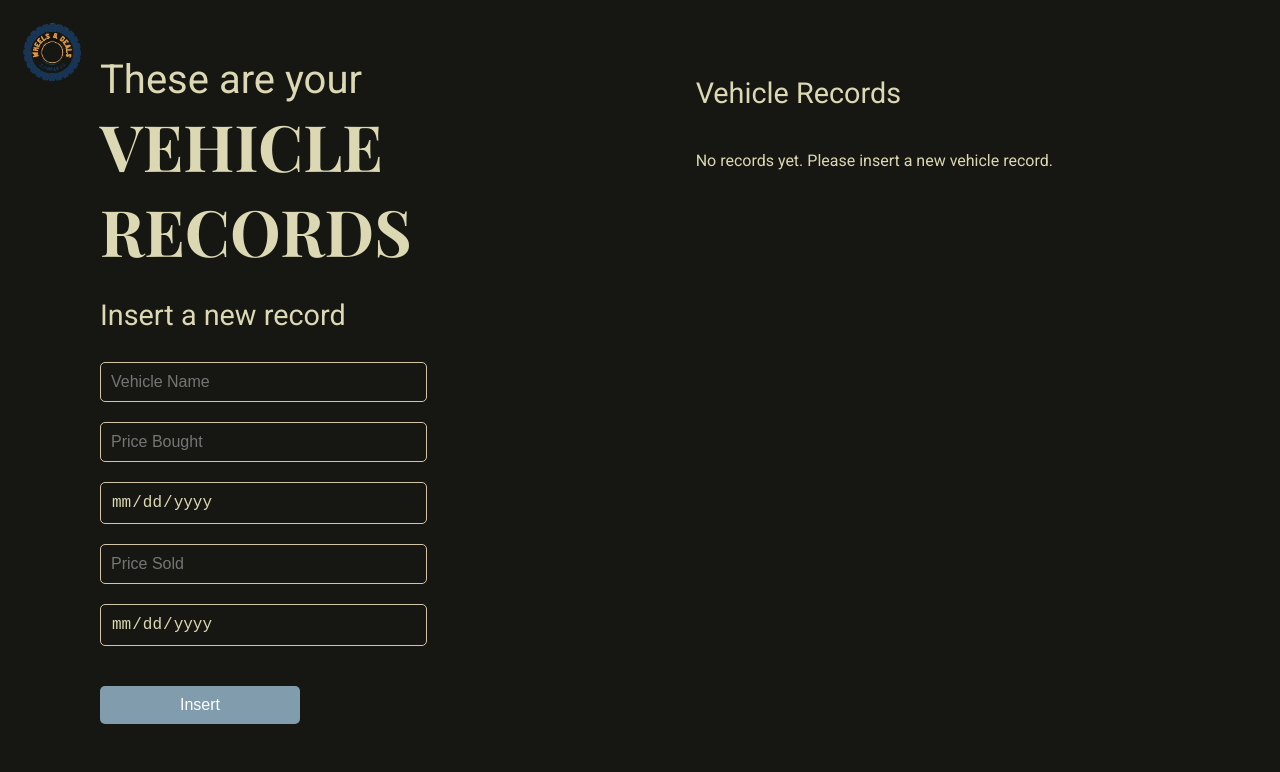
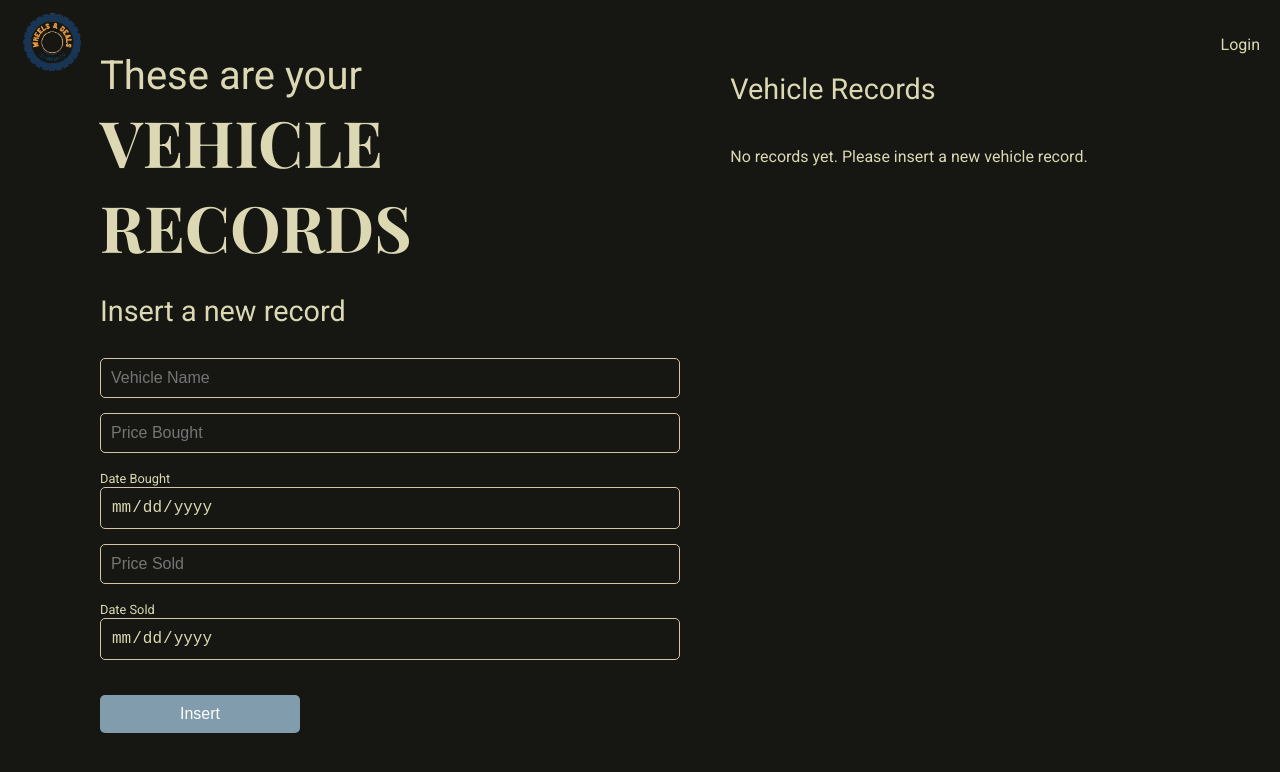
Before and after one commit to TrishaMinela/AutoDeedSale, a React (Create React App) app: page /vehicles in a window 1280 px wide. Shown: the top 772 px of the page. Built offline with nearby package versions, Linux system fonts and the light colour scheme.

Commit message:
Added login and logout buttons

```diff
--- a/src/App.jsx
+++ b/src/App.jsx
@@ -1,4 +1,4 @@
-import React from "react";
+import React, { useState, useEffect } from "react";
 import { BrowserRouter as Router, Routes, Route, Link } from "react-router-dom";
 import DeedofSale from "./Pages/DeedofSale";
 import Vehicles from "./Pages/Vehicles";
@@ -6,7 +6,7 @@ import "./Stylesheets/styles.css";
 import carImage from "./Assets/car.png";
 import logo from "./Assets/logo.png";
 
-function HomePage() {
+function HomePage({ user, handleLogin, handleLogout}) {
   return (
     <div className="container">
       <div className="left-content">
@@ -25,12 +25,44 @@ function HomePage() {
 }
 
 function App() {
+
+  const [user, setUser] = useState(null);
+
+  useEffect(() => {
+    const storedUser = localStorage.getItem("user");
+    if (storedUser) {
+      setUser(JSON.parse(storedUser));
+    }
+  }
+  , []);
+
+  const handleLogin = () => {
+    const userData = { name: "Admin", email: "admin@example.com" };
+    setUser(userData);
+    localStorage.setItem("user", JSON.stringify(userData));
+  }
+
+  const handleLogout = () => {
+    setUser(null);
+    localStorage.removeItem("user");
+  }
+
   return (
     <Router>
       <header className="header">
-        <Link to="/">
-          <img src={logo} alt="Wheels & Deals Logo" className="logo-img" />
-        </Link>
+          <Link to="/">
+            <img src={logo} alt="Wheels & Deals Logo" className="logo-img" />
+          </Link>
+          <div className="auth-text">
+            {user ? (
+              <>
+                <span className="welcome-text">Hi, {user.name}</span>
+                <span className="auth-link" onClick={handleLogout}>Logout</span>
+              </>
+            ) : (
+              <span className="auth-link" onClick={handleLogin}>Login</span>
+            )}
+          </div>
       </header>
 
       <Routes>
--- a/src/Pages/Vehicles.jsx
+++ b/src/Pages/Vehicles.jsx
@@ -52,6 +52,7 @@ function Vehicle() {
             onChange={(e) => setPriceBought(e.target.value)}
             placeholder="Price Bought"
           />
+          <label htmlFor="dateBought">Date Bought</label>
           <input
             type="date"
             value={dateBought}
@@ -63,6 +64,7 @@ function Vehicle() {
             onChange={(e) => setPriceSold(e.target.value)}
             placeholder="Price Sold"
           />
+          <label htmlFor="dateSold">Date Sold</label>
           <input
             type="date"
             value={dateSold}
--- a/src/Pages/vehicle.css
+++ b/src/Pages/vehicle.css
@@ -38,8 +38,8 @@ body {
 .input-form input, .input-form button {
     box-sizing: border-box;
     display: inline-block;
-    width: 60%;
-    margin-bottom: 20px;
+    width: 100%;
+    margin-bottom: 15px;
     padding: 10px;
     font-size: 1rem;
     border: 1px solid #d4c4a8;
@@ -47,8 +47,12 @@ body {
     color: #DBD8B3;
 }
 
+label {
+    font-size: 0.8rem;
+}
+
 .input-form button {
-  display: block;
+    display: block;
     background-color: #819DAD;
     color: white;
     border: none;
--- a/src/Stylesheets/styles.css
+++ b/src/Stylesheets/styles.css
@@ -8,9 +8,14 @@ body {
 }
 
 .header {
-  position: absolute;
-  top: 20px;
-  left: 20px;
+  display: flex;
+  justify-content: space-between;
+  align-items: center;
+  width: calc(100% - 40px);
+  padding: 10px 20px;
+  position: fixed;
+  top: 0px;
+  left: 0px;
 }
 
 .logo-img {
@@ -23,6 +28,27 @@ body {
 .logo-img:hover {
   transform: scale(1.1);
 }
+
+.auth-text {
+  display: flex;
+  gap: 15px;
+  font-size: 16px;
+  font-family: 'Roboto', sans-serif;
+}
+
+.auth-link {
+  cursor: pointer;
+  transition: font-size 0.2s ease-in-out;
+}
+
+.auth-link:hover {
+
+  font-size: 18px;
+  color: #DBD8B3;
+}
+
+
+
 
 .container {
   display: flex;
```
